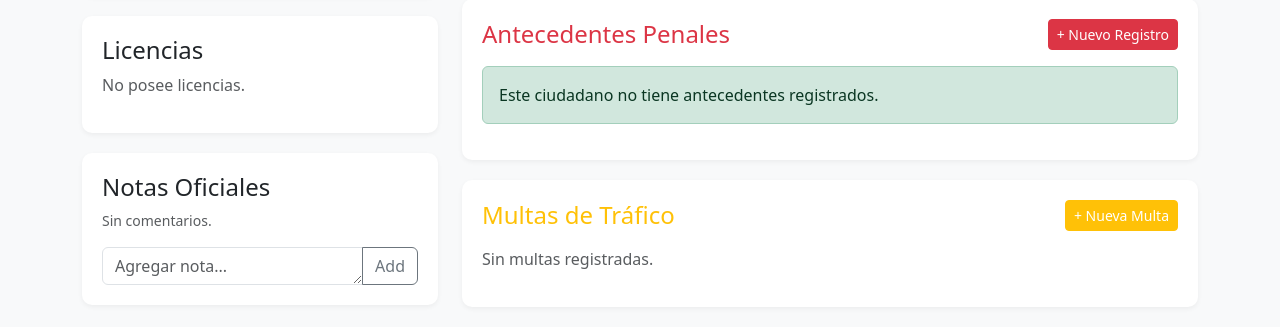
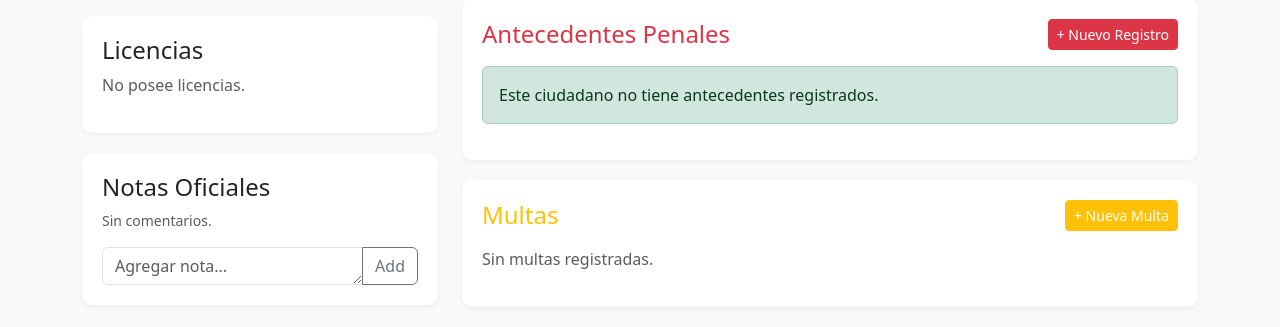
Before and after one commit to Aldoval1/gobwebbot, a Flask app: page /official/citizen/1 in a window 1280 px wide. Shown: the part 1133-1460 px from the top of the page. Run offline with Flask 3, Linux system fonts and the light colour scheme; a user stored in the database is signed in; data comes from the database, SQL or seed files in the repository; data that the repository does not hold is empty; some libraries are stand-ins or nearby versions.

Commit message:
Change section title from 'Multas de Tráfico' to 'Multas'

```diff
--- a/app/templates/citizen_profile.html
+++ b/app/templates/citizen_profile.html
@@ -242,7 +242,7 @@
                 <!-- Multas de Tráfico -->
                 <div class="section-card">
                     <div class="d-flex justify-content-between align-items-center mb-3">
-                        <h4 class="mb-0 text-warning">Multas de Tráfico</h4>
+                        <h4 class="mb-0 text-warning">Multas</h4>
                         {% if can_edit %}
                         <button class="btn btn-sm btn-warning text-white" onclick="openModal('fineModal')">+ Nueva Multa</button>
                         {% endif %}
```
